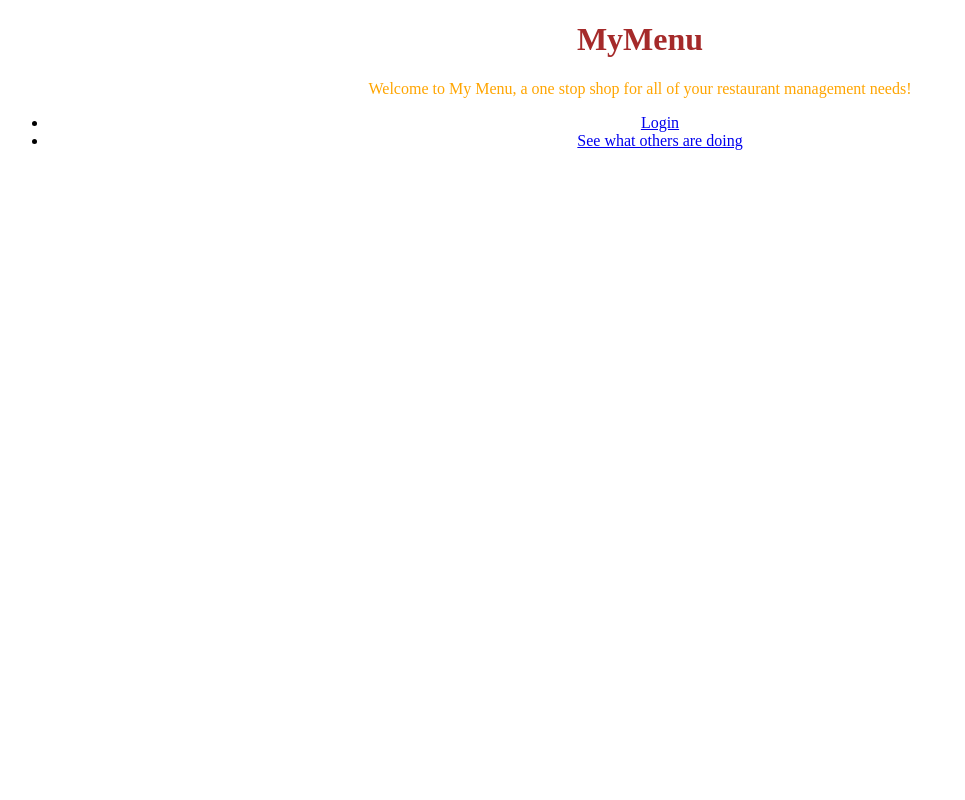
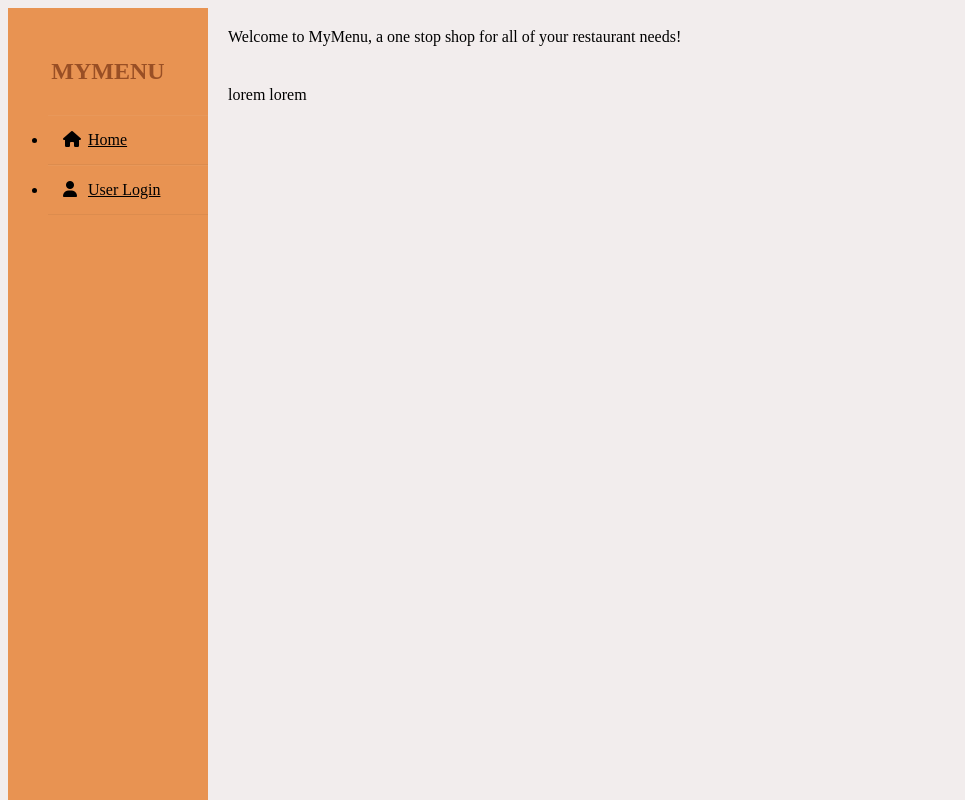
Before and after one commit to knelson330/Restaurant_App_2, a plain HTML site: page index.html in a window 1280 px wide. Shown: the whole page, without its empty margins (0-965 px from the left). Drawn offline with Linux system fonts and the light colour scheme.

Commit message:
updated sidebar website

```diff
--- a/index.html
+++ b/index.html
@@ -1,29 +1,27 @@
 <!DOCTYPE html>
 <html>
 	<head>
+		<script src="https://kit.fontawesome.com/7524dec5f8.js"></script>
 		<link rel="stylesheet" type="text/css" href="restaurant_app.css">
 		<title>MyMenu</title>
 		<meta name="viewport" content="width = device-width, inital-scale=1.0">
 	</head>
 
-	<div class="header">
-		<body>
-			<h1>
-				MyMenu
-			</h1>
-			<p>
-				Welcome to My Menu, a one stop shop for all of your restaurant management needs!
-			</p>
-		</body>
-	</div>
-
-	<div class="app_options">
-		<body>
-			<ul>
-				<li> <a href="#"> Login </a> </li>
-				<li> <a href="#"> See what others are doing </a> </li>
-			</ul>
-		</body>
-	</div>
+	<body>
+		<div class="wrapper">
+			<div class="sidebar">
+				<h2>MyMenu</h2>
+					<ul>
+						<li><a href="#"><i class="fas fa-home"> </i>Home</a></li>
+						<li><a href="#"><i class="fas fa-user"> </i>User Login</a></li>
+					</ul>
+			</div>
+			<div class = "main_content">
+				<div class ="header2">Welcome to MyMenu, a one stop shop for all of your restaurant needs!</div>
+				<div class ="info">
+					<div>lorem lorem</div>
+				</div>
+			</div>
+		</div>
 
 </html>
--- a/restaurant_app.css
+++ b/restaurant_app.css
@@ -1,26 +1,62 @@
-
-
-.header {
-	text-align: center;
+body{
+	background: #f2eded;
 }
 
-.app_options {
-	color :black;
-	text-align: center;
+.wrapper{
+	display:flex;
+	position: relative;
 }
 
-.wrapper {
-	color :black;
+.wrapper .sidebar{
+	position: fixed;
+	width: 200px;
+	height: 100%;
+	background: #e89352;
+	padding: 30px 0;
 }
 
-.sidebar {
-	color:blue;
+.wrapper .sidebar h2{
+	color: #994f25;
+	text-transform:  uppercase;
+	text-align: center;
+	margin-bottom: 30px;
 }
 
-h1 {
-	color: brown;
+.wrapper .sidebar ul li{
+	padding: 15px;
+	border-bottom: 1px solid rgba(0,0,0,0.05);
+	border-top: 1px solid rgba(225,225,225,0.05);
 }
 
-p {
-	color: orange;
+.wrapper .sidebar ul li a{
+	color: black;
+	display: block;
+
 }
+
+.wrapper .sidebar ul li a .fas{
+	width: 25px;
+}
+
+.wrapper .sidebar ul li:hover{
+	background: #9c5160;
+}
+
+.wrapper .sidebar ul li:hover a{
+	color #fff;
+}
+
+.wrapper .main_content{
+	width: 100%;
+	margin-left: 200px;
+}
+
+.wrapper .main_content .header2{
+	padding: 20px;
+	background: #fff
+	border-bottom: 1px solid;
+}
+
+.wrapper .main_content .info{
+	padding: 20px;
+}
```
